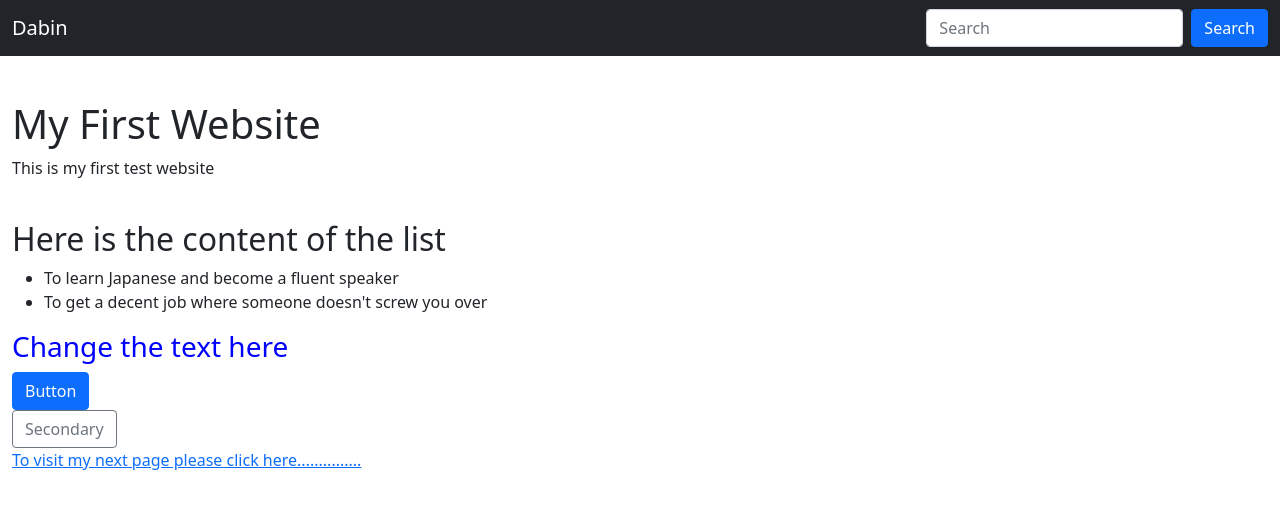
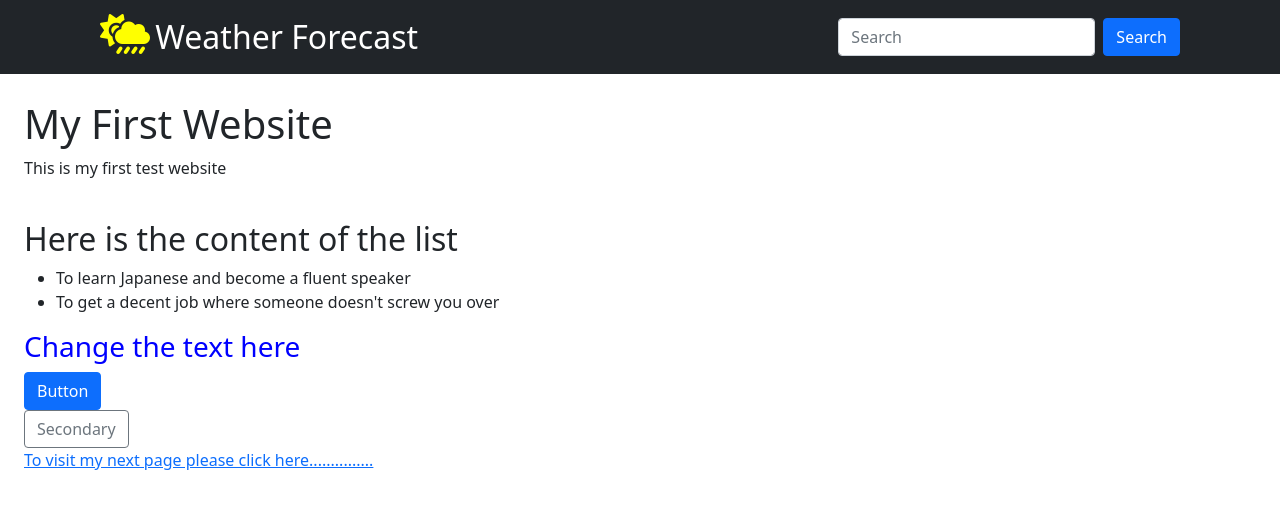
Before and after one commit to bendabin/weatherAppJava, a plain HTML site: page index.html in a window 1280 px wide. Drawn offline with nearby package versions, Linux system fonts and the light colour scheme.

Commit message:
styled the navbar, added icons and features

```diff
--- a/index.html
+++ b/index.html
@@ -7,20 +7,34 @@
     <!-- CSS Stylesheets -->
     <link rel="stylesheet" href="styles.css" />
 
+    <!-- Font Awesome -->
+    <!-- <script
+    src="https://kit.fontawesome.com/7d6671dfd4.js"
+    crossorigin="anonymous"
+    ></script> -->
+    <script src="https://kit.fontawesome.com/ac29d08e71.js" crossorigin="anonymous"></script>
+
+
+
     <!-- Bootstrap Libaries -->
     <link href="https://cdn.jsdelivr.net/npm/bootstrap@5.0.2/dist/css/bootstrap.min.css" rel="stylesheet"
         integrity="sha384-EVSTQN3/azprG1Anm3QDgpJLIm9Nao0Yz1ztcQTwFspd3yD65VohhpuuCOmLASjC" crossorigin="anonymous" />
+
+
     <title>My First Website</title>
 </head>
 
 <body>
 
+    <!-- Container-fluid removes the horizontal padding as the container is inside the navbar and makes the navbar reactive and span the whole width -->
+    <div class="container-fluid">
+    <!-- Create the navbar fixed to the top of the page. bg-dark (changes navbar colour) navbar-dark(changes text colour) -->
     <nav class="navbar fixed-top navbar-dark bg-dark">
 
-        <div class="container-fluid">
+            <!-- Add brand logo to navbar and font-awesome icon inside brand -->
+            <a class="navbar-brand" href="#"><i class="navbar-icon fa-solid fa-cloud-sun-rain"></i> <span class= "brand-txt">Weather Forecast</span></a>
 
-            <a class="navbar-brand" href="#">Dabin</a>
-
+            <!-- Creates an icon menu list inside the navbar, you can add a togglebox later for smartphone, tablet settings -->
             <ul class="navbar-nav">
 
                 <form class="d-flex">
@@ -37,11 +51,12 @@
                 </li>
             </ul>
 
-        </div>
+
     </nav>
 
 
     <div class="container-fluid">
+
         <h1>My First Website</h1>
         <p>This is my first test website</p>
 
@@ -66,6 +81,7 @@
     <button class= "f btn-chg">Click Me 6</button> -->
 
         <a href="myHistory.html">To visit my next page please click here...............</a>
+    </div>
 
         <!-- Java script files here -->
         <script src="https://cdn.jsdelivr.net/npm/bootstrap@5.0.2/dist/js/bootstrap.bundle.min.js"
--- a/styles.css
+++ b/styles.css
@@ -14,8 +14,16 @@ p{
 
 
 /* Navbar Features*/
-.navbar{
-
-    /* text-align: center; */
+.navbar{                    /*Add 100 padding to left and right side*/
+    padding: 0 100px;
 
 }
+
+.brand-txt{
+    font-size: 2rem;
+}
+
+.navbar-icon{
+    color: yellow;
+    font-size: 2.5rem;
+}
```
